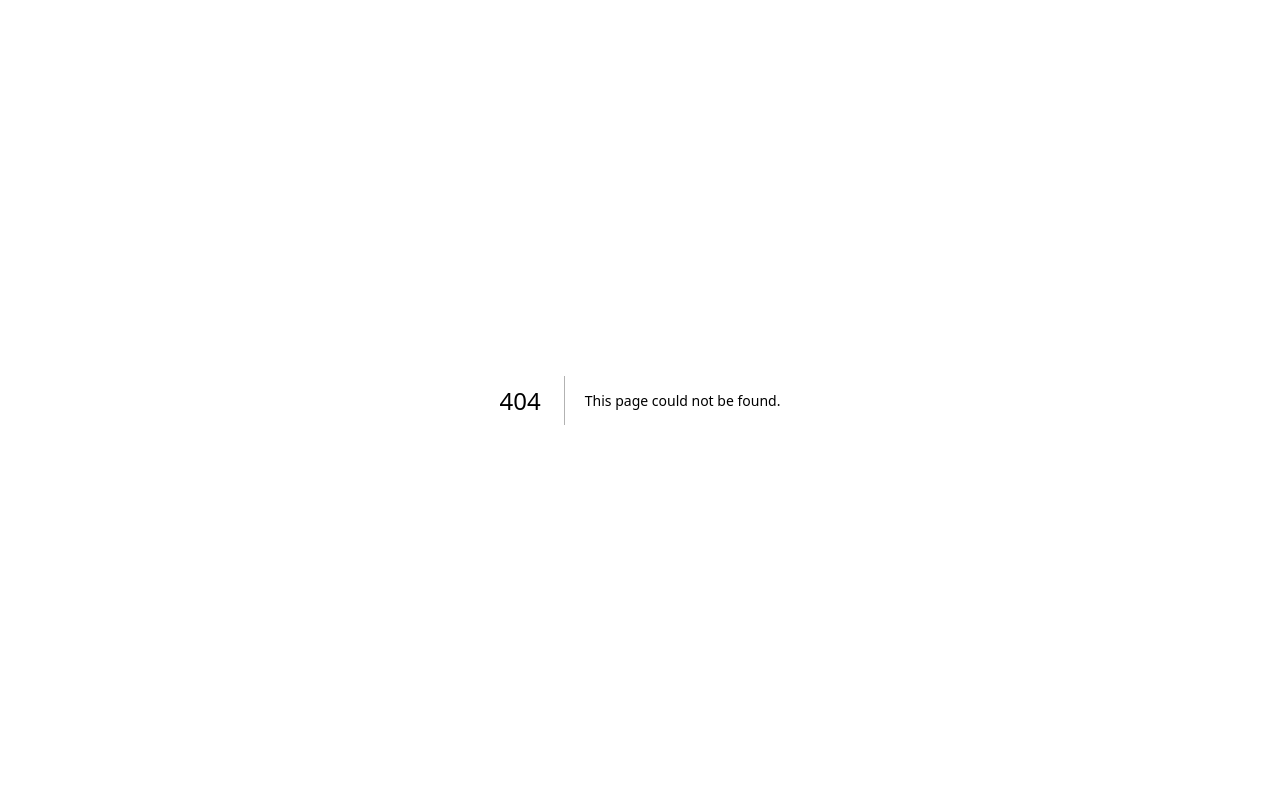
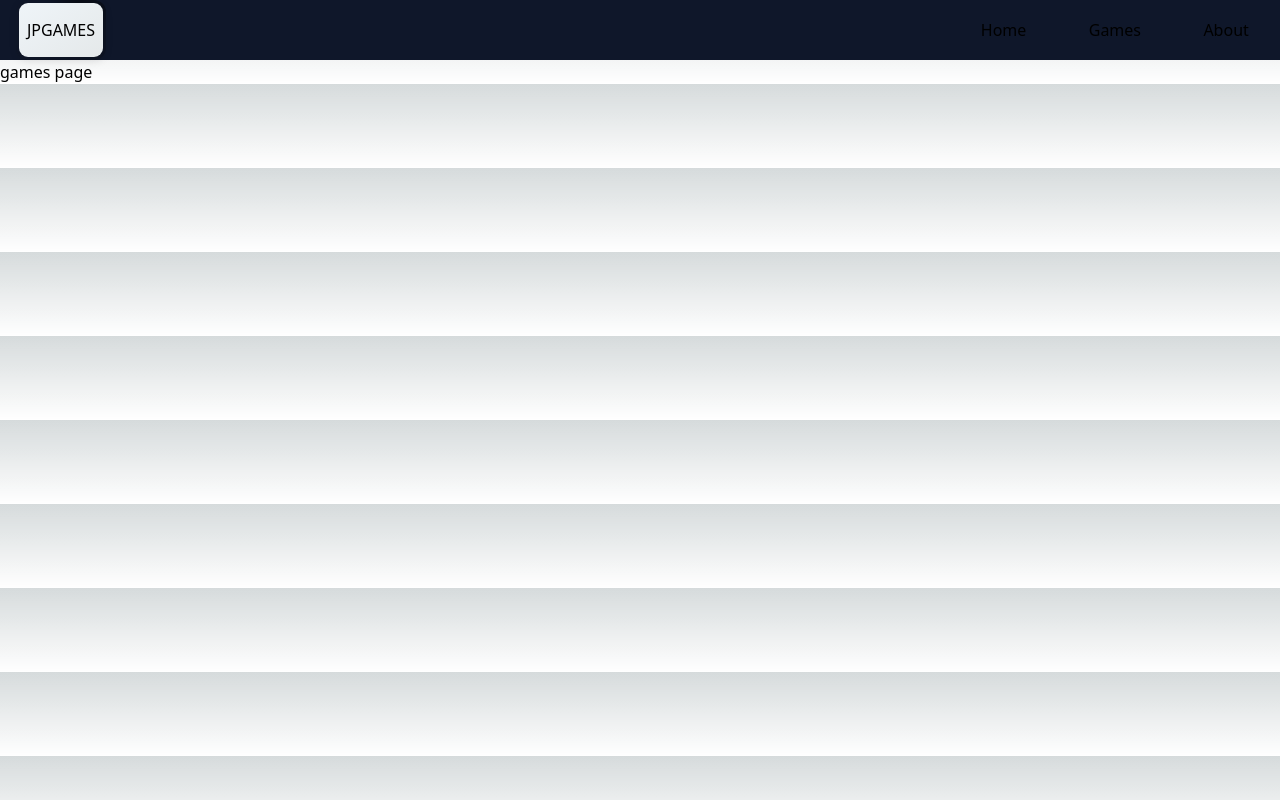
Before and after one commit to jpcodingjourney/JPGames, a Next.js app: page /games in a window 1280 px wide. Before the commit this address had no page. Built offline with nearby package versions, Linux system fonts and the light colour scheme.

Commit message:
Navbar updates

```diff
--- a/package.json
+++ b/package.json
@@ -13,7 +13,8 @@
     "eslint-config-next": "13.2.4",
     "next": "13.2.4",
     "react": "18.2.0",
-    "react-dom": "18.2.0"
+    "react-dom": "18.2.0",
+    "react-router-dom": "^6.10.0"
   },
   "devDependencies": {
     "autoprefixer": "^10.4.14",
--- /dev/null
+++ b/src/components/Layout.js
@@ -0,0 +1,12 @@
+import Navbar from "./Navbar";
+
+const Layout = ({ children }) => {
+  return (
+    <>
+      <Navbar />
+      <div> {children} </div>
+    </>
+  );
+};
+
+export default Layout;
--- /dev/null
+++ b/src/components/Navbar.js
@@ -0,0 +1,84 @@
+import Link from "next/link";
+import styles from "@component/styles/Home.module.css";
+import { useState } from "react";
+
+const Navbar = () => {
+  const [showMenu, setShowMenu] = useState(false);
+
+  return (
+    <div className="relative">
+      <div className="flex bg-slate-900 items-center justify-between z-10">
+        <div className={styles.main}>
+          <span className={styles.thirteen}>
+            <Link href="/" className="px-2 hover:text-stone-400 ">
+              JPGAMES
+            </Link>
+          </span>
+        </div>
+        <div className="px-10 block lg:hidden">
+          <button
+            onClick={() => setShowMenu(!showMenu)}
+            className="flex items-center px-3 py-2 border rounded text-teal-200 border-teal-400 hover:text-white hover:border-white"
+          >
+            <svg
+              className="fill-current h-3 w-3"
+              viewBox="0 0 20 20"
+              xmlns="http://www.w3.org/2000/svg"
+            >
+              <title>Menu</title>
+              <path d="M0 3h20v2H0V3zm0 6h20v2H0V9zm0 6h20v2H0v-2z" />
+            </svg>
+          </button>
+        </div>
+        <div
+          className={`${
+            showMenu ? "block" : "hidden"
+          } absolute z-20 top-16 right-10 w-400 bg-gray-900 py-2 px-3`}
+        >
+          <Link
+            href="/"
+            className="block mb-4 hover:bg-slate-700 rounded hover:rounded navlink"
+          >
+            Home
+          </Link>
+          <Link
+            href="/games"
+            className="block mb-4 hover:bg-slate-700 rounded hover:rounded navlink"
+          >
+            Games
+          </Link>
+          <Link
+            href="/about"
+            className="block mb-4 hover:bg-slate-700 rounded hover:rounded navlink"
+          >
+            About
+          </Link>
+        </div>
+        {showMenu ? null : (
+          <div className="hidden lg:block">
+            <Link
+              href="/"
+              className=" mx-3 hover:bg-slate-700 rounded hover:rounded navlink"
+            >
+              Home
+            </Link>
+            <Link
+              href="/games"
+              className=" mx-3 hover:bg-slate-700 rounded hover:rounded navlink"
+            >
+              Games
+            </Link>
+            <Link
+              href="/about"
+              className=" mx-3 hover:bg-slate-700 rounded hover:rounded navlink"
+            >
+              About
+            </Link>
+          </div>
+        )}
+      </div>
+    </div>
+  );
+};
+
+export default Navbar;
--- a/src/pages/_app.js
+++ b/src/pages/_app.js
@@ -1,5 +1,10 @@
-import '@component/styles/globals.css'
+import "@component/styles/globals.css";
+import Layout from "@component/components/Layout";
 
 export default function App({ Component, pageProps }) {
-  return <Component {...pageProps} />
+  return (
+    <Layout>
+      <Component {...pageProps} />
+    </Layout>
+  );
 }
--- /dev/null
+++ b/src/pages/about.js
@@ -0,0 +1,5 @@
+const About = () => {
+  return <div>about page</div>;
+};
+
+export default About;
--- /dev/null
+++ b/src/pages/games.js
@@ -0,0 +1,7 @@
+import React from "react";
+
+const games = () => {
+  return <div>games page</div>;
+};
+
+export default games;
--- a/src/pages/index.js
+++ b/src/pages/index.js
@@ -1,67 +1,22 @@
 import Head from "next/head";
 import Image from "next/image";
 import { Inter } from "next/font/google";
+import Link from "next/link";
 import styles from "@component/styles/Home.module.css";
-
+// import Navbar from "@component/components/Navbar";
 const inter = Inter({ subsets: ["latin"] });
 
 export default function Home() {
   return (
     <>
       <Head>
-        <title>Create Next App</title>
+        <title>JPGAMES</title>
         <meta name="description" content="Generated by create next app" />
         <meta name="viewport" content="width=device-width, initial-scale=1" />
         <link rel="icon" href="/favicon.ico" />
       </Head>
+
       <main className={styles.main}>
-        <div className={styles.description}>
-          <p>
-            Get started by editing&nbsp;
-            <code className={styles.code}>src/pages/index.js</code>
-          </p>
-          <div>
-            <a
-              href="https://vercel.com?utm_source=create-next-app&utm_medium=default-template&utm_campaign=create-next-app"
-              target="_blank"
-              rel="noopener noreferrer"
-            >
-              By{" "}
-              <Image
-                src="/vercel.svg"
-                alt="Vercel Logo"
-                className={styles.vercelLogo}
-                width={100}
-                height={24}
-                priority
-              />
-            </a>
-          </div>
-        </div>
-
-        <div className={styles.center}>
-          <Image
-            className={styles.logo}
-            src="/next.svg"
-            alt="Next.js Logo"
-            width={180}
-            height={37}
-            priority
-          />
-          {/* <div className="px-2"> */}
-          <div className={styles.thirteen}>
-            {/* <Image
-              src="/thirteen.svg"
-              alt="13"
-              width={40}
-              height={31}
-              priority
-            /> */}
-            <div className="px-2">JPGAMES</div>
-          </div>
-          {/* </div> */}
-        </div>
-
         <div className={styles.grid}>
           <a
             href="https://nextjs.org/docs?utm_source=create-next-app&utm_medium=default-template&utm_campaign=create-next-app"
--- a/src/styles/Home.module.css
+++ b/src/styles/Home.module.css
@@ -3,8 +3,19 @@
   flex-direction: column;
   justify-content: space-between;
   align-items: center;
-  padding: 6rem;
-  min-height: 100vh;
+}
+
+.navlink {
+  padding: 1rem 1.2rem;
+  border-radius: var(--border-radius);
+  background: rgba(var(--navlink-rgb), 0);
+  border: 1px solid rgba(var(--navlink-border-rgb), 0);
+  transition: background 200ms, border 200ms;
+}
+
+.navlink:hover {
+  background: rgba(var(--navlink-rgb), 0.1);
+  border: 1px solid rgba(var(--navlink-border-rgb), 0.15);
 }
 
 .description {
@@ -141,7 +152,7 @@
 /* Inner Square */
 .thirteen::after {
   inset: 0;
-  padding: 1px;
+  padding: 3px;
   border-radius: var(--border-radius);
   background: linear-gradient(
     to bottom right,
--- /dev/null
+++ b/src/styles/Navbar.module.css
@@ -0,0 +1,5 @@
+.navbar {
+}
+
+.links {
+}
--- a/src/styles/globals.css
+++ b/src/styles/globals.css
@@ -1,6 +1,18 @@
 @tailwind base;
 @tailwind components;
 @tailwind utilities;
+
+.navlink {
+  padding: 1rem 1.2rem;
+  background: rgba(var(--navlink-rgb), 0);
+  border: 1px solid rgba(var(--navlink-border-rgb), 0);
+  transition: background 200ms, border 200ms;
+}
+
+.navlink:hover {
+  background: rgba(var(--navlink-rgb), 0.1);
+  border: 1px solid rgba(var(--navlink-border-rgb), 0.15);
+}
 
 :root {
   --max-width: 1100px;
```
Also changed, not shown: 1 other file (tests, documents, lock files or other folders).
